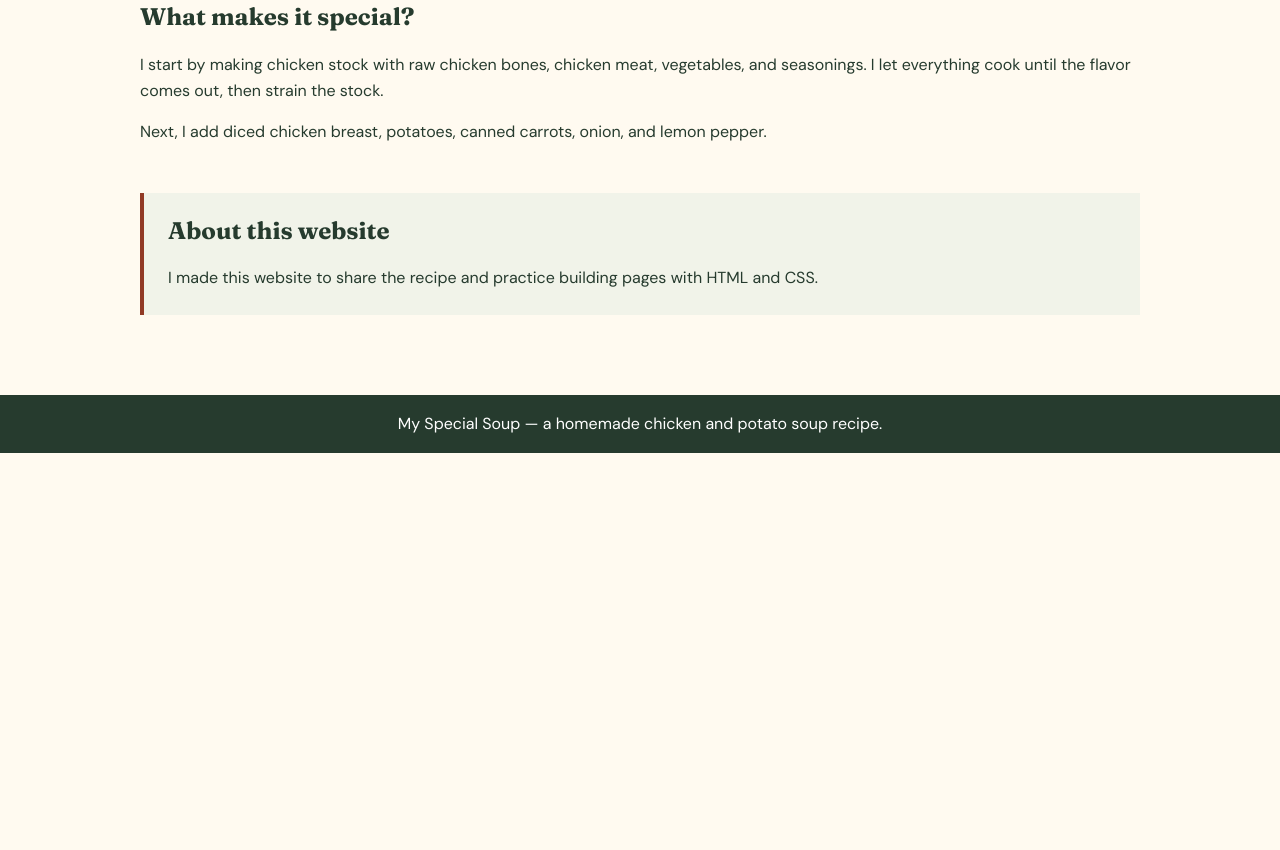
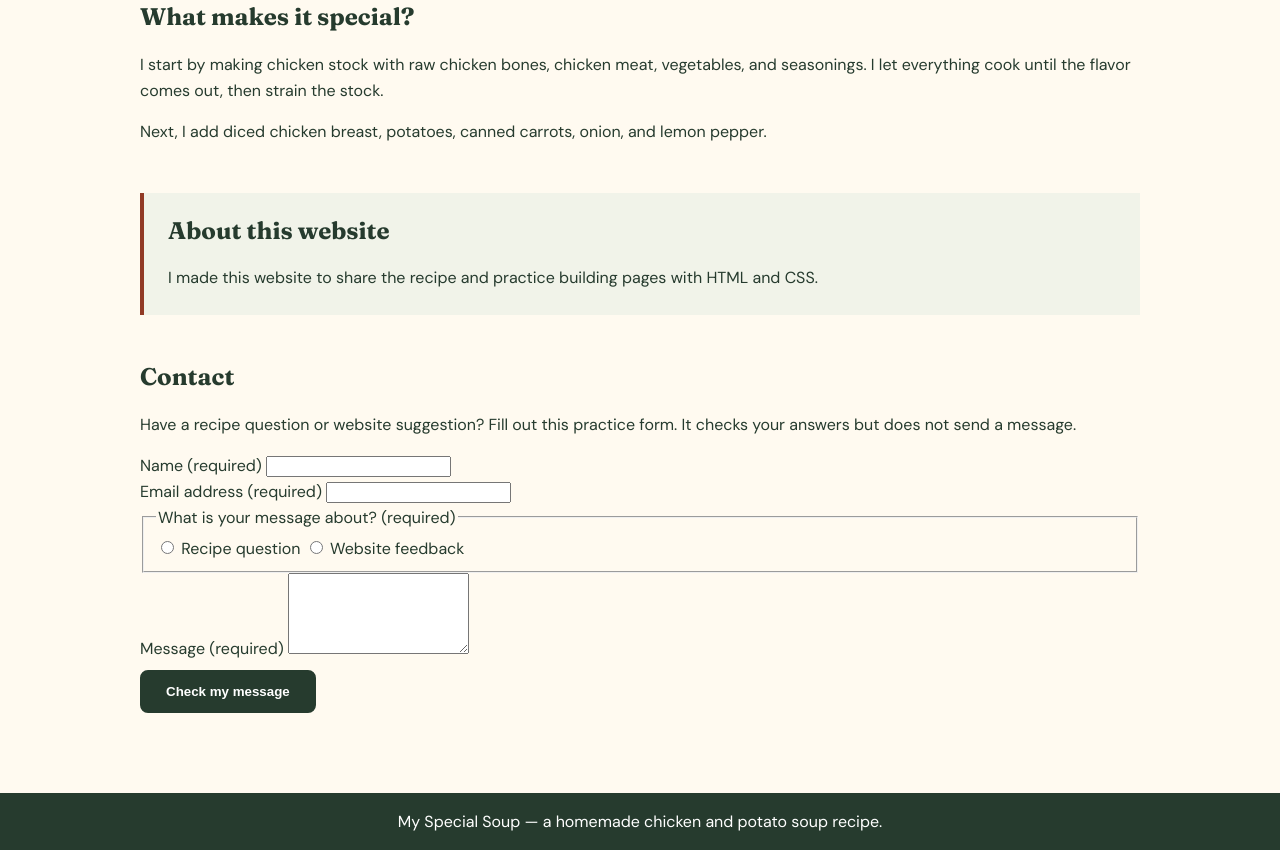
Before and after one commit to TheChristianBoss/campus, a plain HTML site: page about.html in a window 1280 px wide. Shown: the part 312-1162 px from the top of the page. Before the commit the page ends 800 px from the top, so only its background shows below. Drawn offline with Linux system fonts and the light colour scheme.

Commit message:
Accessibility: update about.html for shared navigation, accessible form, and consistent styles

```diff
--- a/about.html
+++ b/about.html
@@ -8,12 +8,13 @@
   <link rel="preconnect" href="https://fonts.gstatic.com" crossorigin>
   <link href="https://fonts.googleapis.com/css2?family=DM+Sans:wght@400;600;700&family=Fraunces:wght@500;700&display=swap" rel="stylesheet">
   <link rel="stylesheet" href="styles.css">
+  <script src="contact.js" defer></script>
 </head>
 <body>
 <a class="skip-link" href="#main-content">Skip to main content</a>
 <header>
   <div class="container header-row">
-    <a class="site-name" href="index.html">My Special Soup</a>
+    <span class="site-name">My Special Soup</span>
     <nav aria-label="Main navigation">
       <a href="index.html">Home</a>
       <a href="recipe.html">Recipe</a>
@@ -38,6 +39,42 @@
     <p>I made this website to share the recipe and practice building pages with HTML and CSS.</p>
 
   </section>
+
+  <section class="contact-section" aria-labelledby="contact-heading">
+    <h2 id="contact-heading">Contact</h2>
+    <p>Have a recipe question or website suggestion? Fill out this practice form. It checks your answers but does not send a message.</p>
+    <form id="contact-form" novalidate>
+      <div id="form-feedback" class="form-feedback" role="alert" hidden></div>
+
+      <div class="form-field">
+        <label for="contact-name">Name (required)</label>
+        <input id="contact-name" name="name" type="text" autocomplete="name" required aria-describedby="name-error">
+        <p id="name-error" class="field-error" hidden></p>
+      </div>
+
+      <div class="form-field">
+        <label for="contact-email">Email address (required)</label>
+        <input id="contact-email" name="email" type="email" autocomplete="email" required aria-describedby="email-error">
+        <p id="email-error" class="field-error" hidden></p>
+      </div>
+
+      <fieldset class="form-fieldset" aria-describedby="topic-error">
+        <legend>What is your message about? (required)</legend>
+        <label class="radio-option" for="topic-recipe"><input id="topic-recipe" type="radio" name="topic" value="recipe" required> Recipe question</label>
+        <label class="radio-option" for="topic-website"><input id="topic-website" type="radio" name="topic" value="website"> Website feedback</label>
+        <p id="topic-error" class="field-error" hidden></p>
+      </fieldset>
+
+      <div class="form-field">
+        <label for="contact-message">Message (required)</label>
+        <textarea id="contact-message" name="message" rows="5" required aria-describedby="message-error"></textarea>
+        <p id="message-error" class="field-error" hidden></p>
+      </div>
+
+      <button class="button" type="submit">Check my message</button>
+      <p id="form-success" class="form-success" role="status" tabindex="-1" hidden></p>
+    </form>
+  </section>
 </main>
 <footer>
   <div class="container">
```
